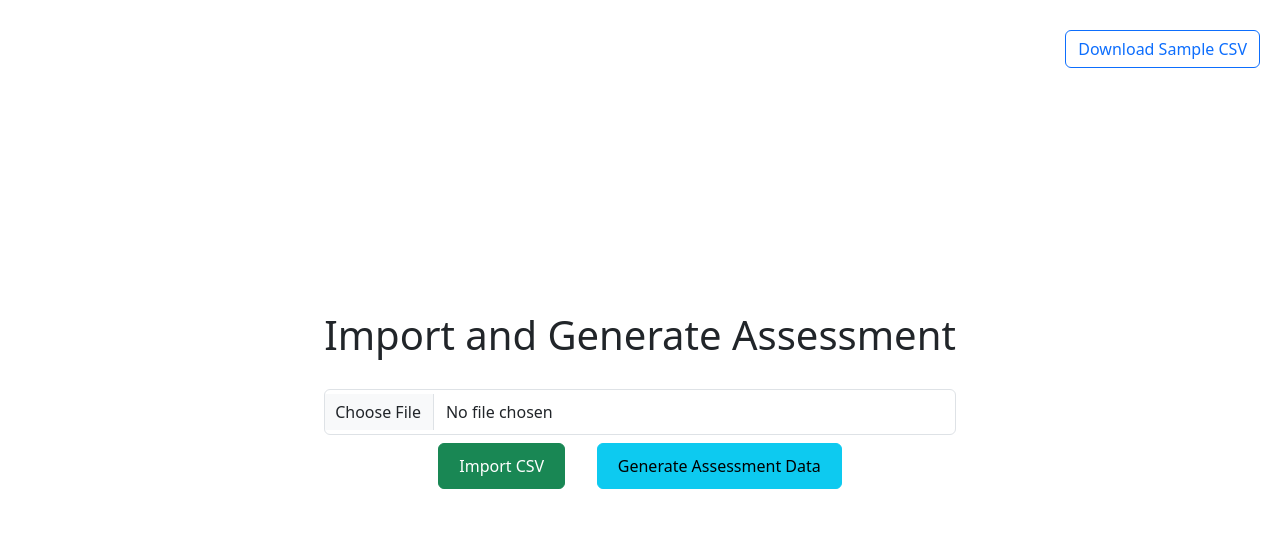
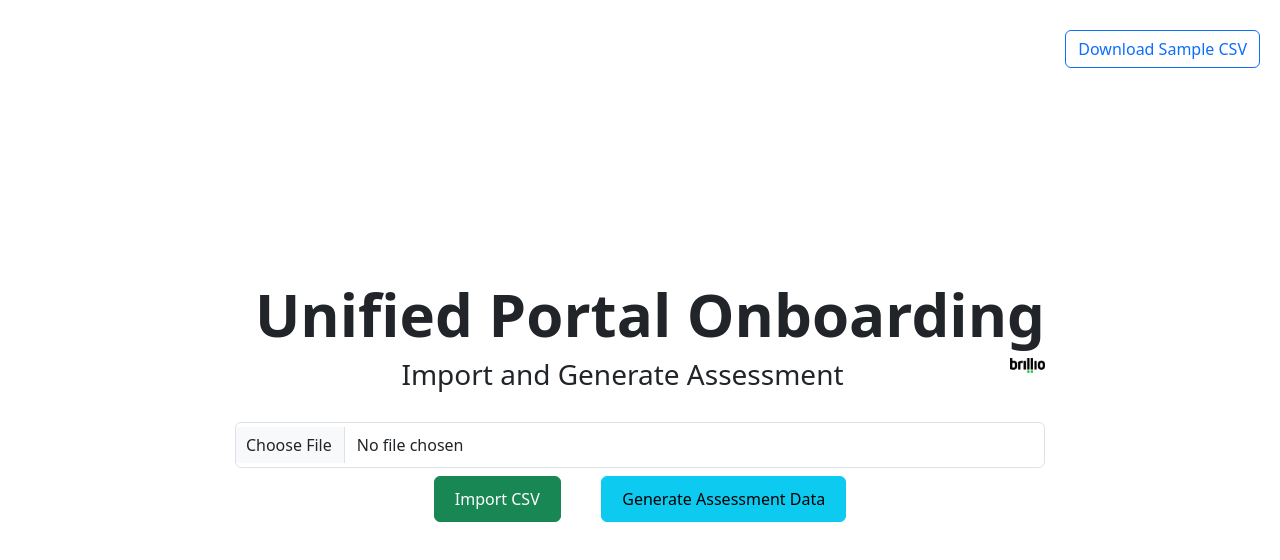
Before and after one commit to anilannamalair/App-DependancyDiscovery-UI, a React (Vite) app: page / in a window 1280 px wide. Shown: the top 560 px of the page. Built offline with nearby package versions, Linux system fonts and the light colour scheme.

Commit message:
Added image and App Name

```diff
--- a/src/components/ImportPage.jsx
+++ b/src/components/ImportPage.jsx
@@ -271,9 +271,16 @@ const handleExportToExcel = async () => {
 
   return (
     <div className="container">
+       <h1 style={{ fontSize: '60px', fontWeight: 'bold', textAlign: 'left',marginLeft:'20px' }} >Unified Portal Onboarding</h1>
+        <img
+    src="/src\assets\brillio.png" // Adjust the path based on where your image is located
+    alt="Company Logo"
+    className="img-fluid mb-4" // Optional: Use Bootstrap's class to make the image responsive
+    style={{ maxWidth: '35px', display: 'block',float: 'right' }} // Optional custom styling
+  />
       <div className="content">
-        <h1>Import and Generate Assessment</h1>
 
+        <h3>Import and Generate Assessment</h3>
         {/* Download Button placed at top-right */}
         <button
           onClick={downloadSampleCsv}
```
Also changed, not shown: src/assets/brillio.png (added), src/components/ImportPage.css (line endings or trailing spaces).
